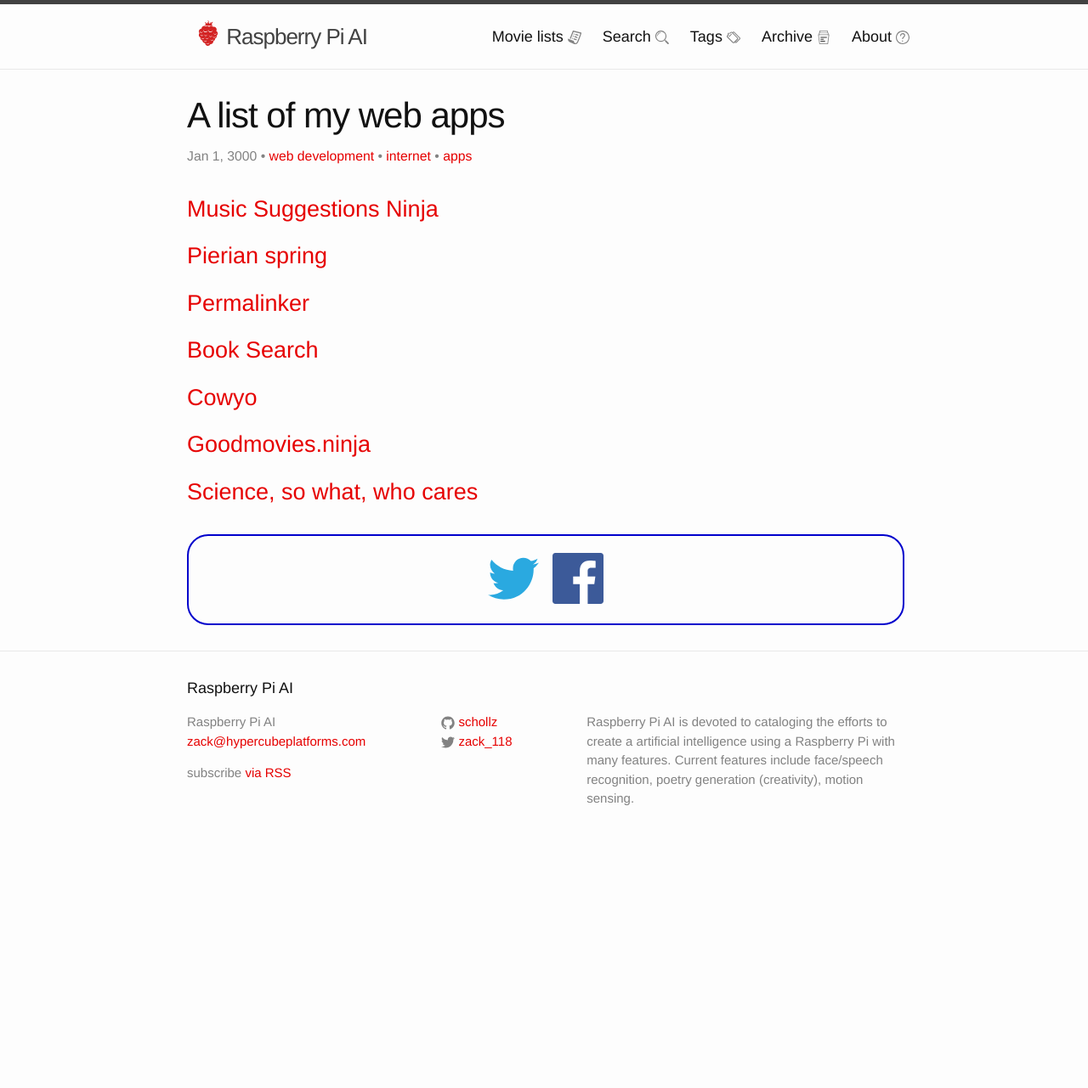
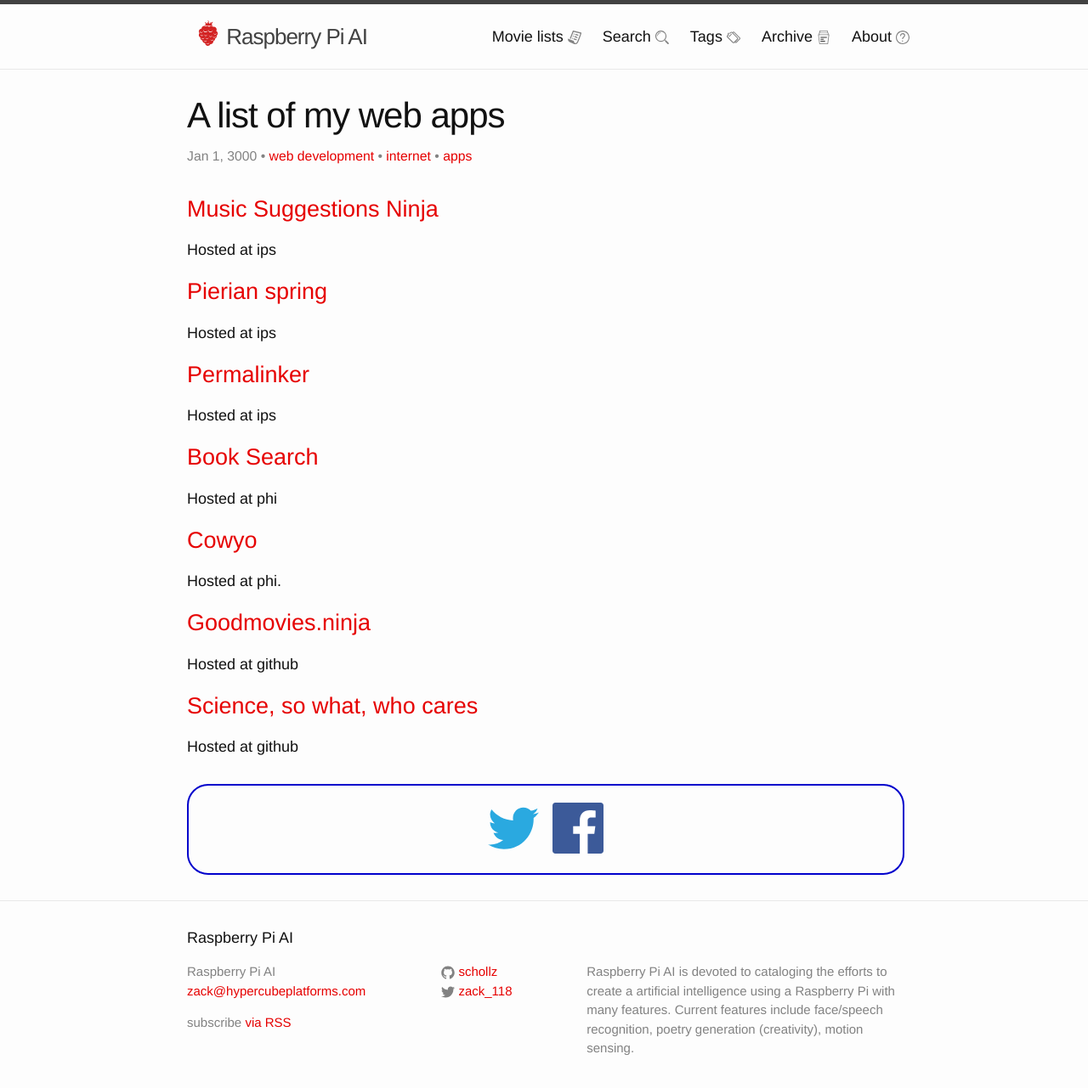
Before and after one commit to schollz/rpiai.com.old, a Jekyll site: the page built from _posts/3000-01-01-list-of-webapps.md, in a window 1280 px wide and 1306 px high. Shown: the top 1281 px of the window at 85% size. Built offline with Jekyll 4.4.1, drawn with Linux system fonts in a browser that asks for light colours; Markdown is read by kramdown in place of the engine named in the settings; a script that is not in the unit is left out; comment, search, counter and statistics services are not loaded.

Commit message:
Update 3000-01-01-list-of-webapps.md

```diff
--- a/_posts/3000-01-01-list-of-webapps.md
+++ b/_posts/3000-01-01-list-of-webapps.md
@@ -10,14 +10,28 @@ description: A List of my web apps, current, and defunct
 
 # [Music Suggestions Ninja](http://www.musicsuggestions.ninja/)
 
+Hosted at ips
+
 # [Pierian spring](http://pierian.duckdns.org/)
+
+Hosted at ips
 
 # [Permalinker](http://permalinker.duckdns.org/)
 
+Hosted at ips
+
 # [Book Search](http://book.duckdns.org/)
+
+Hosted at phi
 
 # [Cowyo](http://cowyo.com/about)
 
+Hosted at phi.
+
 # [Goodmovies.ninja](http://goodmovies.ninja/)
 
+Hosted at github
+
 # [Science, so what, who cares](http://sciencesowhatwhocares.xyz/)
+
+Hosted at github
```
